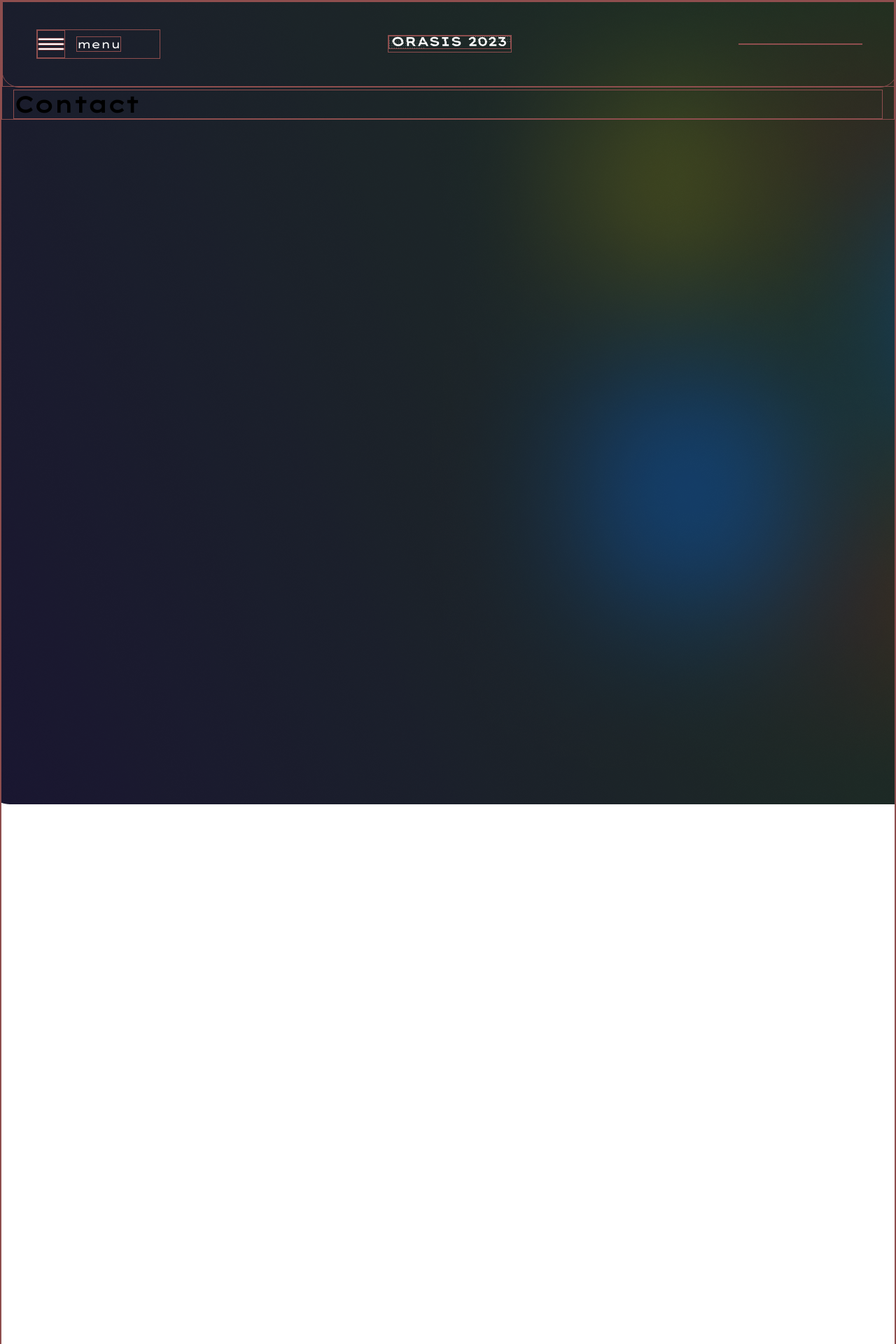
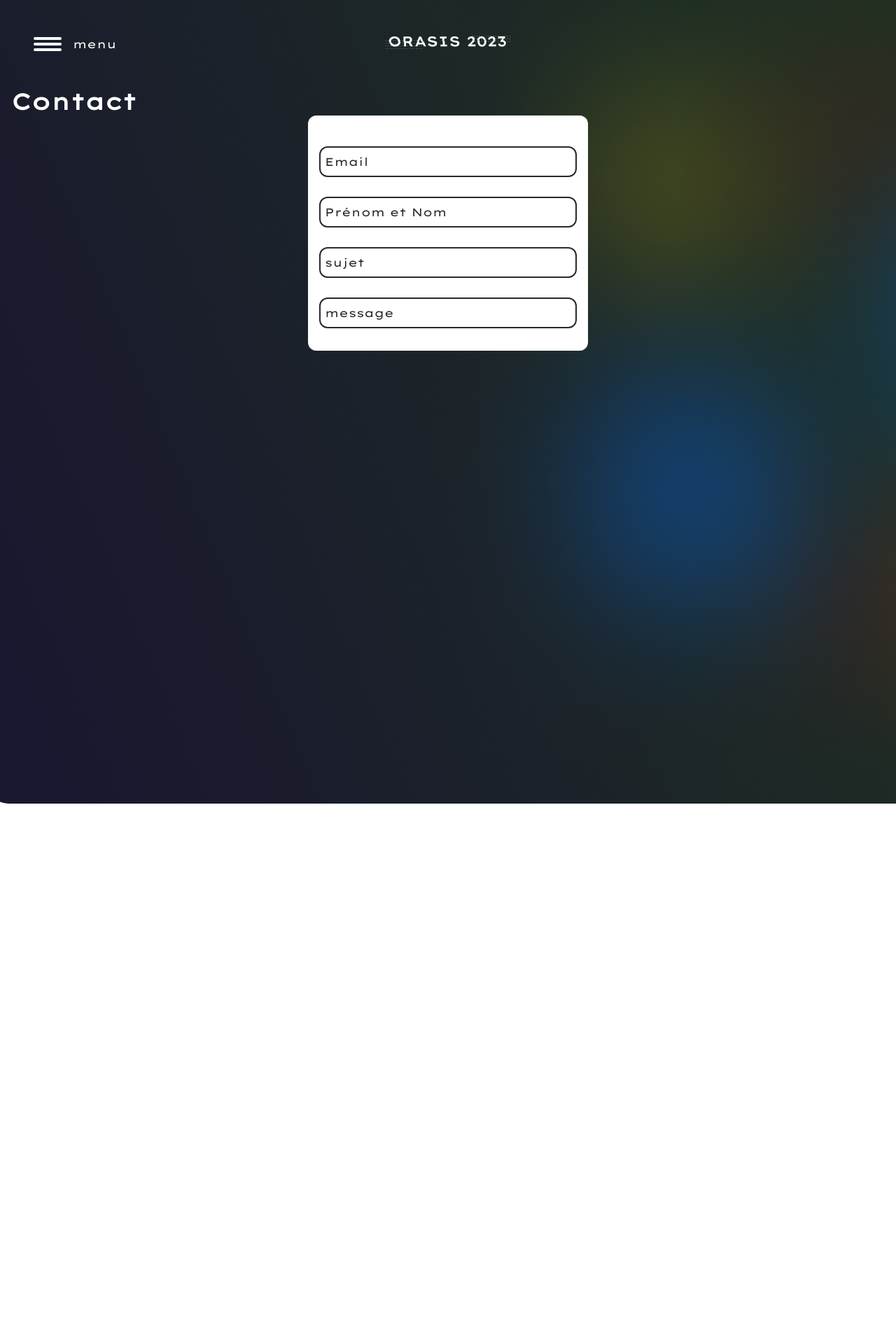
Before and after one commit to mathis-lambert/orasis_sae, a PHP site: page /contact.php in a window 1280 px wide. Shown: the top 1920 px of the page at 70% size. Run offline with PHP 8.4, Linux system fonts and the light colour scheme.

Commit message:
avancement contact.php

```diff
--- a/assets/style/components/_contact.scss
+++ b/assets/style/components/_contact.scss
@@ -9,6 +9,5 @@ body{
 .contact{
     flex-wrap: wrap;
     color: white;
-    text-align: center;
 
 }
--- a/assets/style/style.css
+++ b/assets/style/style.css
@@ -285,9 +285,6 @@ header .header-container .logo img {
     transform: scale(1, 1);
   }
 }
-body {
-  background-image: url("../img/background.png");
-  background-repeat: no-repeat;}
 #connexion {
   background-color: #292a2a;
   color: #fff;
@@ -295,14 +292,14 @@ body {
   min-height: 100vh;
 }
 
-* {
-  border: 1px solid rgb(142, 78, 78);
+body {
+  background-image: url("../img/background.png");
+  background-repeat: no-repeat;
 }
 
 .contact {
   flex-wrap: wrap;
   color: white;
-  text-align: center;
 }
 
 /* reset */
--- a/contact.php
+++ b/contact.php
@@ -14,13 +14,35 @@
 <body>
   <?php include_once 'assets/includes/_navbar.html' ?>
   <!-- <div class="container"> -->
-    <div class="container"><h1>Contact</h1></div>
+  <div class="container">
+    <h1 class="contact">Contact</h1>
+    <div id="form" class="">
+      <form action="" method="post">
+        <div class="input-group">
+        <input name="mail" id="mail" placeholder=" " required>
+        <label for="mail">Email</label>
+        </div>
+        <div class="input-group">
+        <input name="nom" id="name" placeholder=" " required>
+        <label for="name">Prénom et Nom</label>
+        </div>
+        <div class="input-group">
+        <input name="sujet" id="sujet" placeholder=" " required>
+        <label for="sujet">sujet</label>
+        </div>
+        <div class="input-group">
+        <input name="message" id="message" placeholder=" " required>
+        <label for="message">message</label>
+        </div>
+      </form>
+    </div>
+  </div>
   <!-- </div> -->
 
   <?php include_once 'assets/includes/_footer.html' ?>
   <!-- Javascript import files -->
 
-<script src="assets/app/index.js"></script>
+  <script src="assets/app/index.js"></script>
 </body>
 
 </html>
```
Also changed, not shown: 1 other file.
